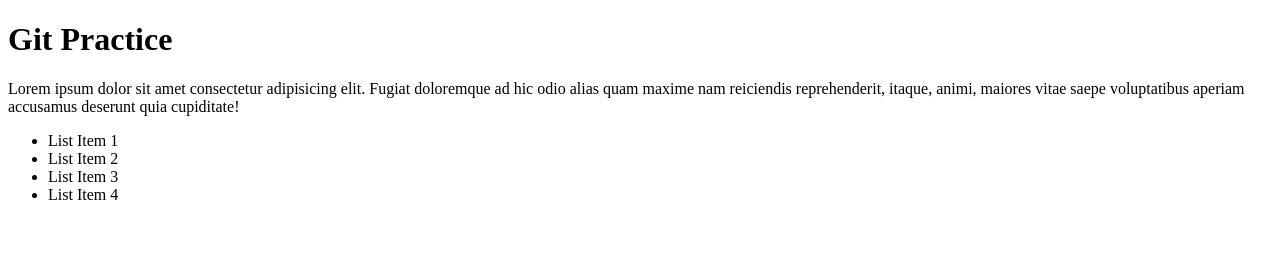
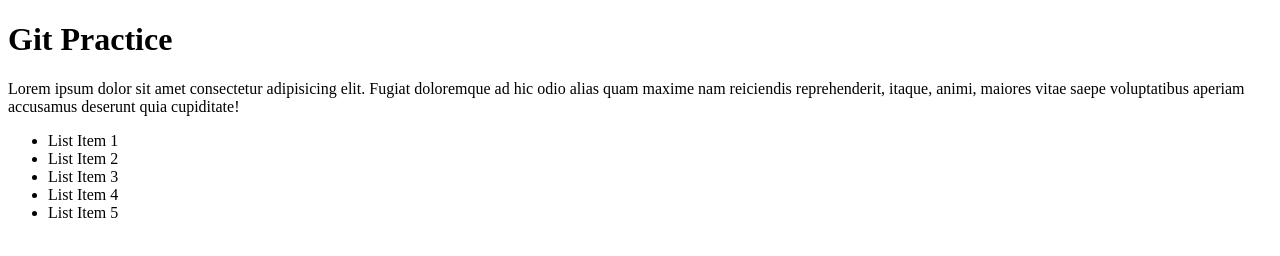
Before and after one commit to nelsunn133/git-practice, a plain HTML site: page index.html in a window 1280 px wide. Drawn offline with Linux system fonts and the light colour scheme.

Commit message:
Added li

```diff
--- a/index.html
+++ b/index.html
@@ -14,6 +14,7 @@
         <li>List Item 2</li>
         <li>List Item 3</li>
         <li>List Item 4</li>
+        <li>List Item 5</li>
     </ul>
 </body>
 </html>
```
